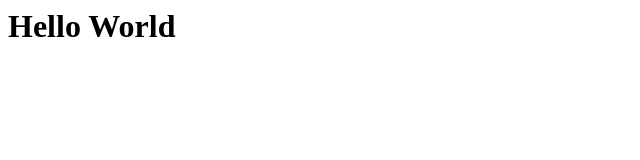
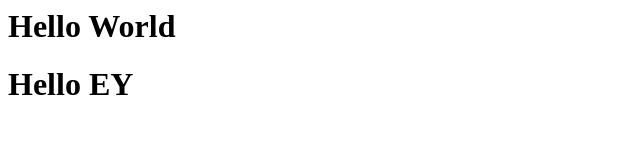
Before and after one commit to sumank792/codepipeline_EY, a plain HTML site: page index.html in a window 1280 px wide. Shown: the whole page, without its empty margins (0-640 px from the left). Drawn offline with Linux system fonts and the light colour scheme.

Commit message:
Update index.html

```diff
--- a/index.html
+++ b/index.html
@@ -1 +1,2 @@
 <h1>Hello World</h1>
+<h1>Hello EY</h1>
```
